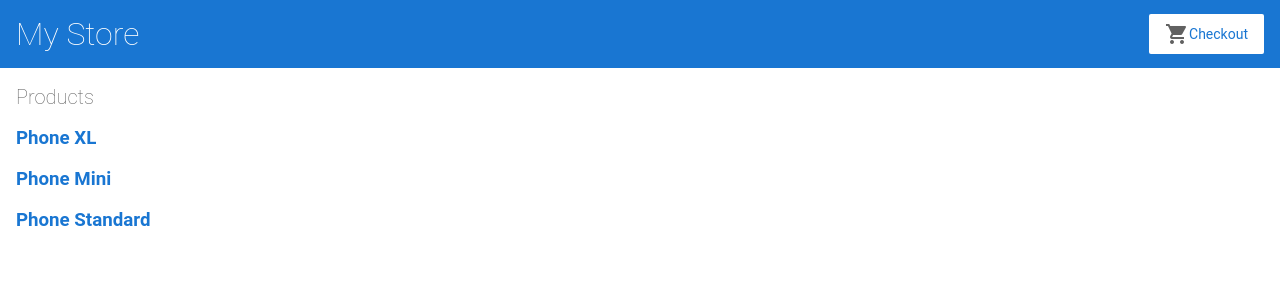
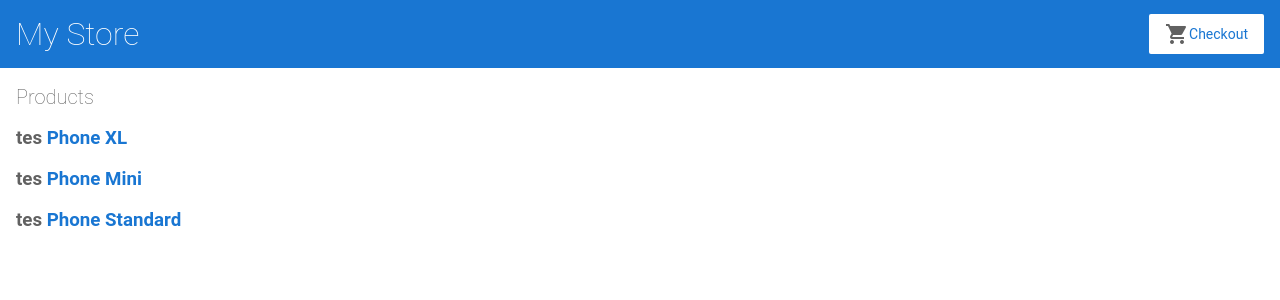
Before and after one commit to jeremy-josien/hf3w5l, an Angular app: page / in a window 1280 px wide. Shown: the top 300 px of the page. Built offline with nearby package versions, Linux system fonts and the light colour scheme.

Commit message:
1 file modified

```diff
--- a/src/app/product-list/product-list.component.html
+++ b/src/app/product-list/product-list.component.html
@@ -1,6 +1,6 @@
 <h2>Products</h2>
 <div *ngFor="let product of products">
-<h3>
+<h3>tes
   <a>{{product.name}}
   </a>
   </h3>
```
